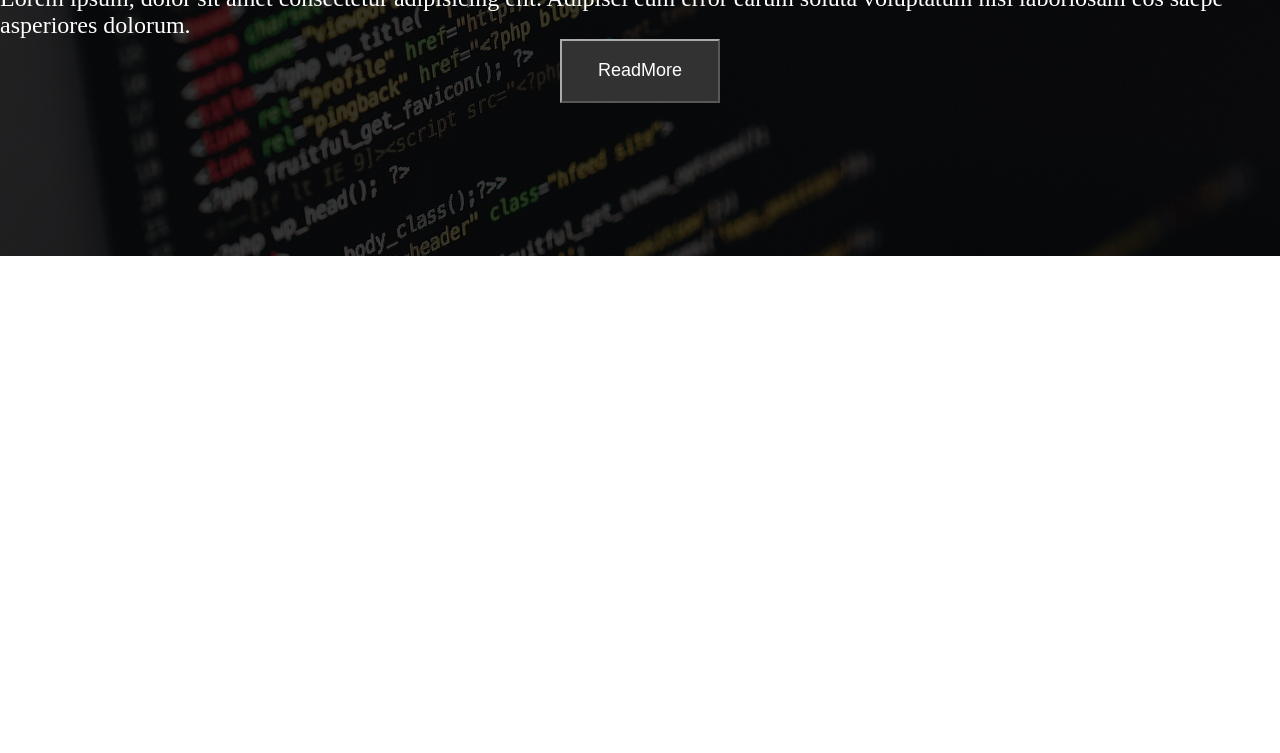
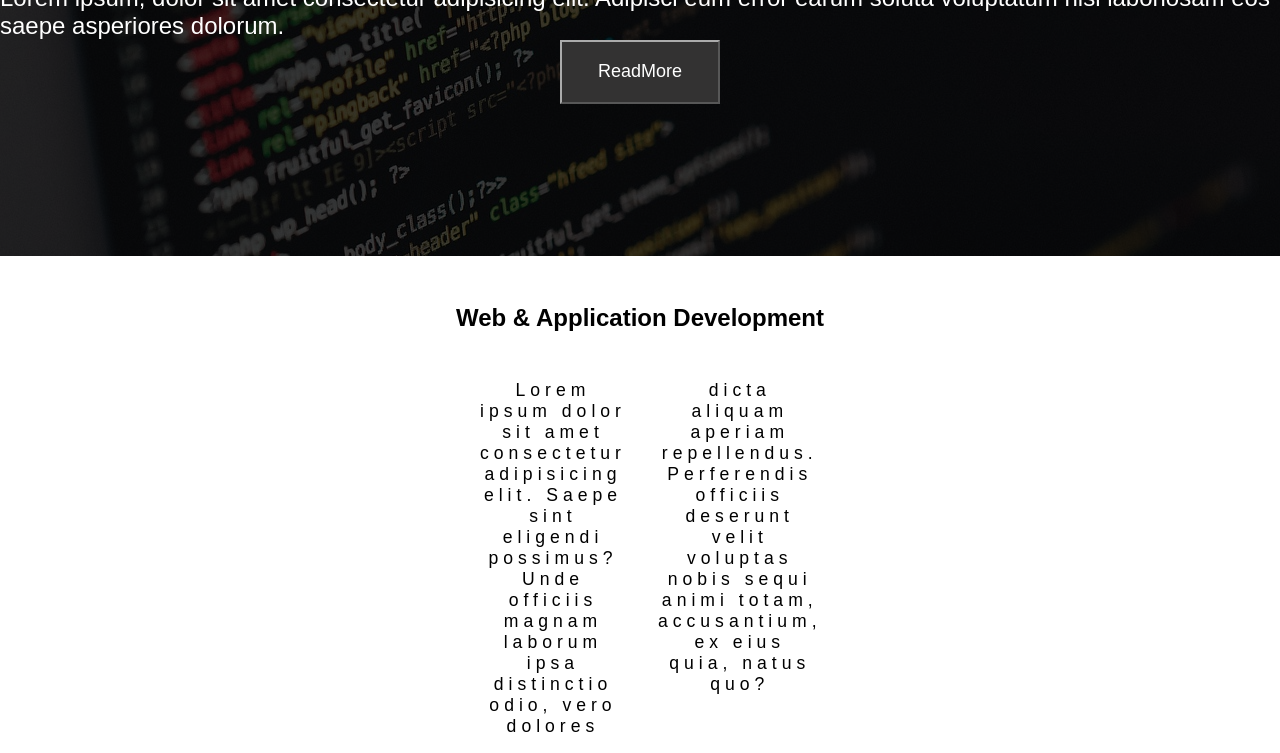
Before and after one commit to BarmanDev/Acme-Web-Clon, a plain HTML site: page index.html in a window 1280 px wide. Shown: the part 224-977 px from the top of the page. Before the commit the page ends 800 px from the top, so only its background shows below. Drawn offline with Linux system fonts and the light colour scheme.

Commit message:
header finish

```diff
--- a/index.html
+++ b/index.html
@@ -16,5 +16,16 @@
             </div>
         </div>
     </header>
+    <section class="web-application">
+        <h2 class="web-aplication-h2">Web & Application Development</h2>
+    <div class="aplication">
+        <div class="aplication-text aplication-text-left">
+            <p>Lorem ipsum dolor sit amet consectetur adipisicing elit. Saepe sint eligendi possimus? Unde officiis magnam laborum ipsa distinctio odio, vero dolores</p>
+        </div>
+        <div class="aplication-text aplication-text-right">
+            <p>dicta aliquam aperiam repellendus. Perferendis officiis deserunt velit voluptas nobis sequi animi totam, accusantium, ex eius quia, natus quo?</p>
+        </div>
+    </div>
+    </section>
 </body>
 </html>
--- a/style.css
+++ b/style.css
@@ -2,6 +2,7 @@
 * {
         margin: 0;
         padding: 0;
+        font-family: Arial, Helvetica, sans-serif;
  }
 
 .bg-img{
@@ -23,7 +24,7 @@
     font-size: 3rem;
 }
 
-.welcome  p{
+.welcome p{
     font-size: 1.5rem;
 }
 
@@ -51,3 +52,35 @@
     background-color: #ffffff;
 
 }
+
+
+.aplication-text-left{
+    margin-left: 30rem;
+    padding-right: 2rem;
+
+}
+
+.aplication-text-right{
+    margin-right: 30rem;
+}
+
+.aplication-text p{
+    color:#000000;
+    font-size: 1.1rem;
+    text-align: center;
+    letter-spacing: 5px;
+
+}
+
+.aplication{
+    display: flex;
+    justify-content:flex-start;
+    margin-bottom: 1rem;
+
+}
+
+.web-aplication-h2{
+    display: flex;
+    justify-content: center;
+    padding: 3rem 0;
+}
```
Also changed, not shown: img/code-background.jpg (deleted), 1 other file.
